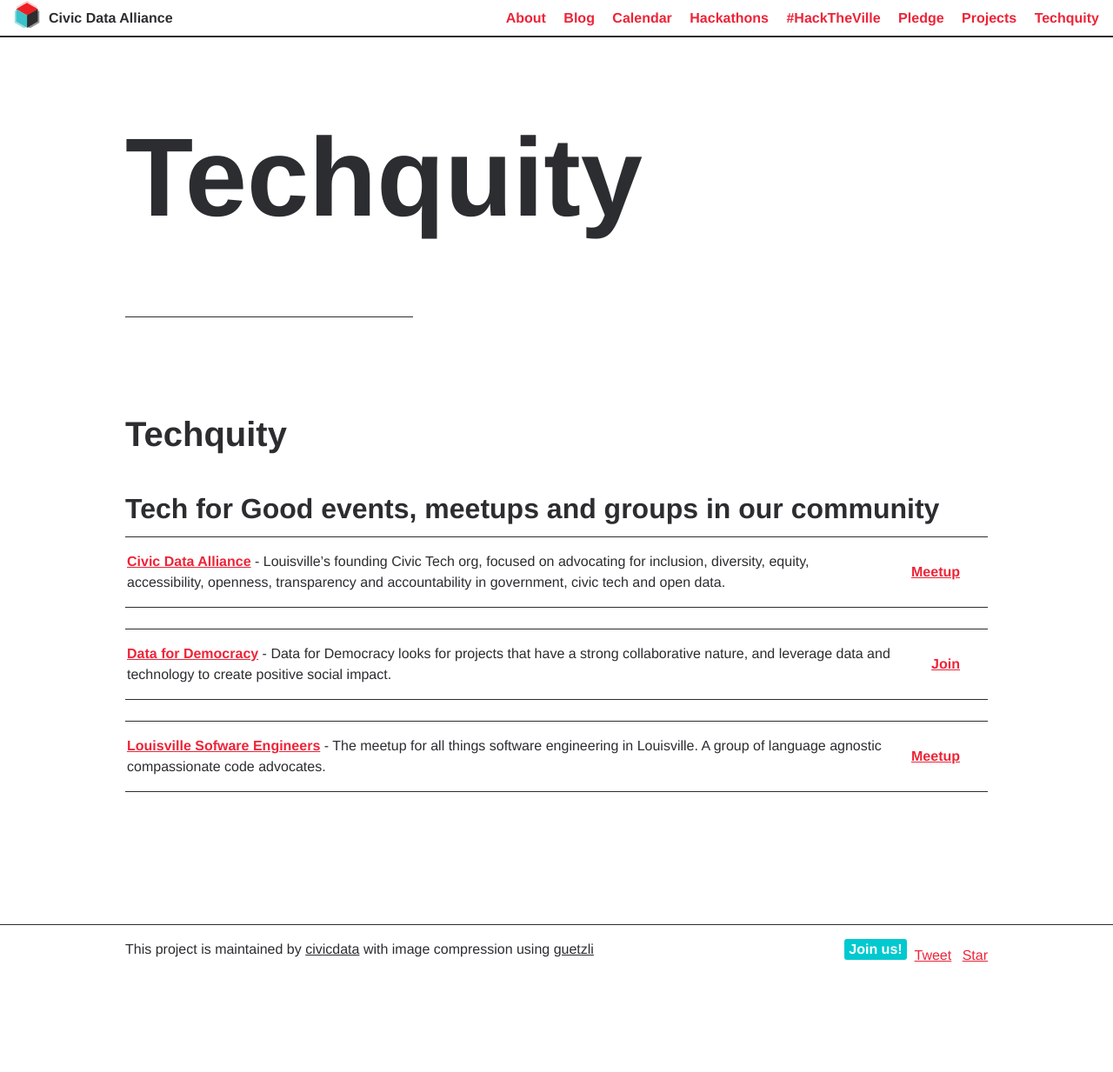
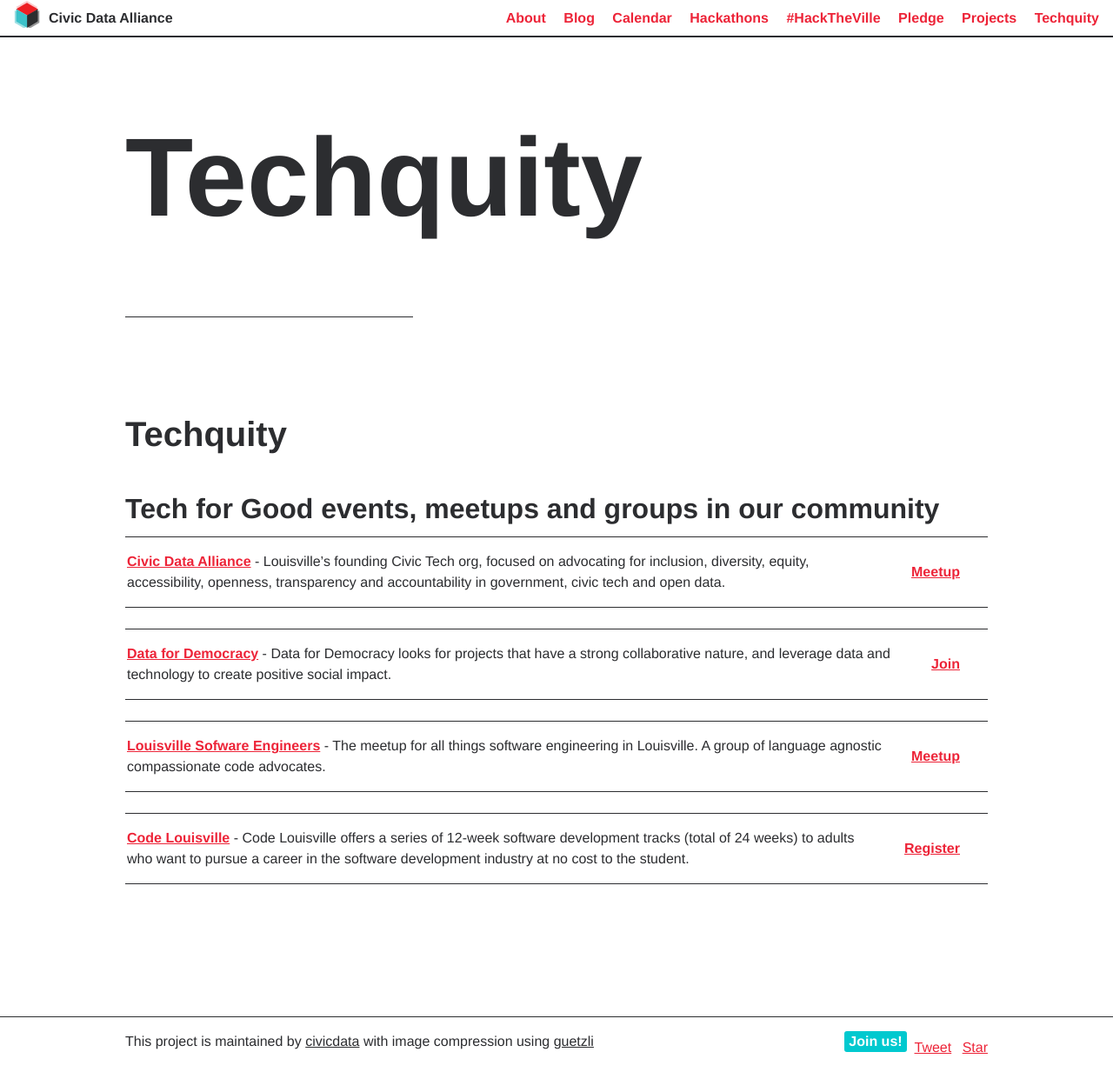
Before and after one commit to civicdata/civicdata.github.io, a Jekyll site: the page built from techquity.md, in a window 1280 px wide. Shown: the whole page at 87% size. Built offline with Jekyll 4.4.1, drawn with Linux system fonts in a browser that asks for light colours; comment, search, counter and statistics services are not loaded; before the commit the page ends 1127 px from its top, so only the background shows below that.

Commit message:
Update techquity.md
Adding Code Louisville to the list.

```diff
--- a/techquity.md
+++ b/techquity.md
@@ -19,3 +19,6 @@ image:
 [__Data for Democracy__](http://datafordemocracy.org) - Data for Democracy looks for projects that have a strong collaborative nature, and leverage data and technology to create positive social impact.|[__Join__](http://datafordemocracy.org/contact.html)
 
 [__Louisville Sofware Engineers__](https://www.meetup.com/Louisville-Software-Engineering/) - The meetup for all things software engineering in Louisville. A group of language agnostic compassionate code advocates. |[__Meetup__](https://www.meetup.com/Louisville-Software-Engineering/)
+
+
+[__Code Louisville__](https://codelouisville.org) - Code Louisville offers a series of 12-week software development tracks (total of 24 weeks) to adults who want to pursue a career in the software development industry at no cost to the student. |[__Register__](https://codelouisville.org/learn#upcoming)
```
